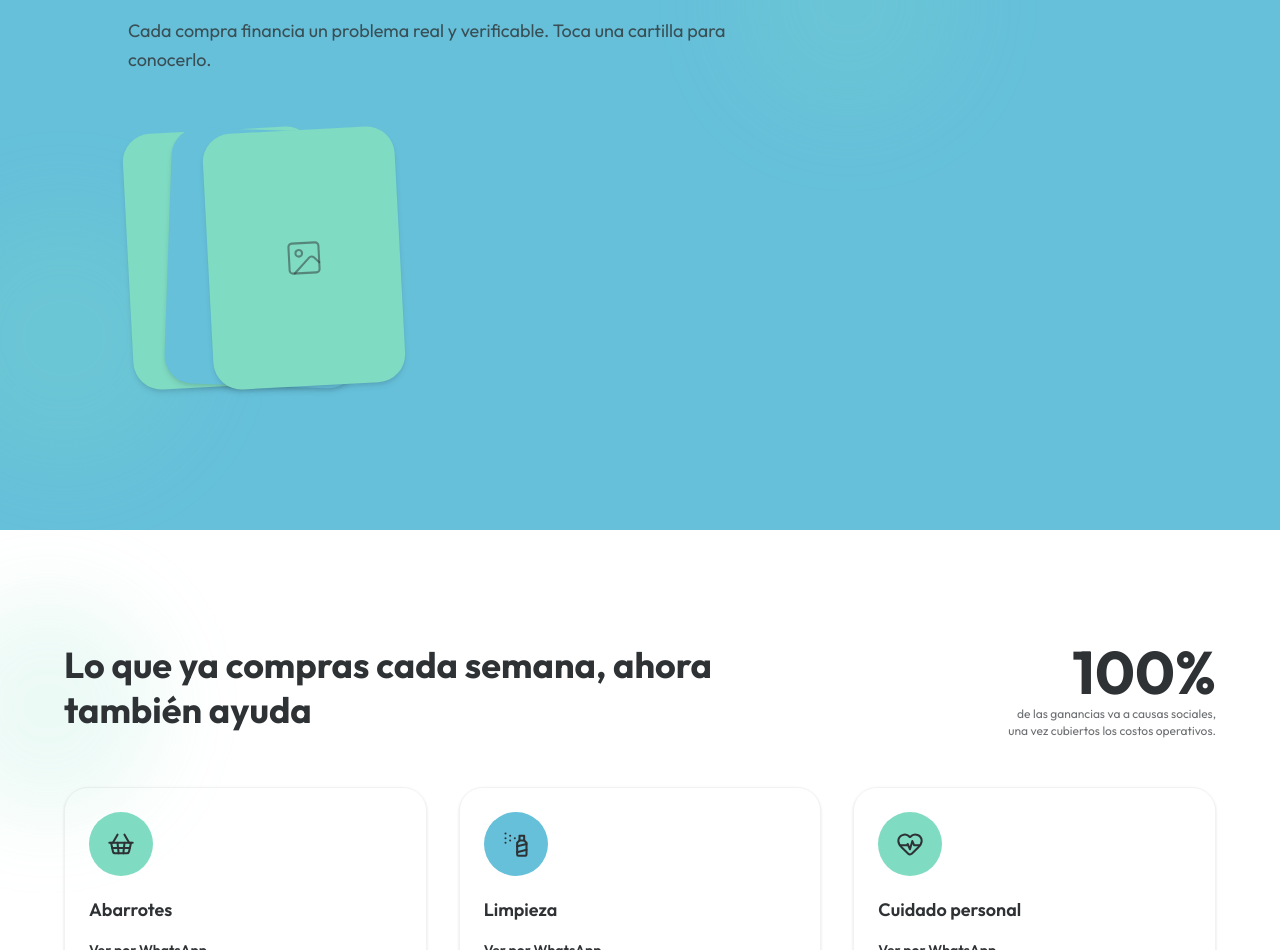
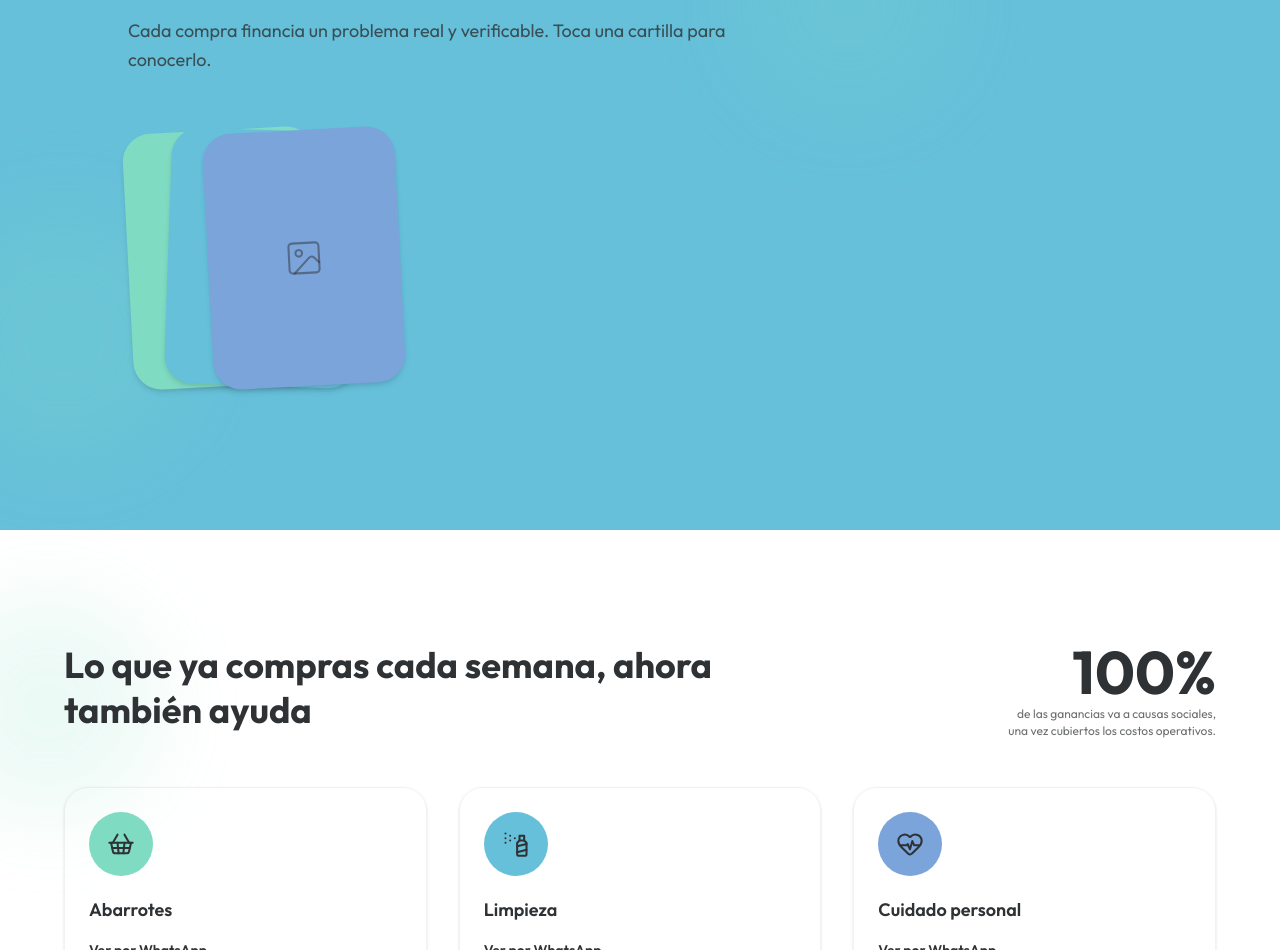
Before and after one commit to ForstDev/PAM_LP, a Next.js app: page / in a window 1280 px wide. Shown: the part 1862-2812 px from the top of the page. Built offline with nearby package versions, Linux system fonts and the light colour scheme.

Commit message:
Actualizacion de manual de marca

```diff
--- a/src/app/globals.css
+++ b/src/app/globals.css
@@ -14,6 +14,7 @@
   /* Paleta oficial — Manual de Marca PerúAyudemosMás */
   --color-verde: #7fdbc2; /* Verde Esperanza — primario, CTAs, logo */
   --color-celeste: #66c0da; /* secundario */
+  --color-azul: #7ba4db; /* nuevo secundario — manual de marca actualizado, sept. 2026 */
   /* Morado/lavanda fuera de uso — indicación explícita del cliente. */
   /* Plomo oscuro — reservado solo para el fondo del footer, no usar como
      color de elementos/circulos decorativos en ninguna otra sección. */
--- a/src/components/SignatureCircle.tsx
+++ b/src/components/SignatureCircle.tsx
@@ -3,11 +3,12 @@
 import { motion } from "motion/react";
 import type { ReactNode } from "react";
 
-type Color = "verde" | "celeste";
+type Color = "verde" | "celeste" | "azul";
 
 const colorMap: Record<Color, string> = {
   verde: "bg-verde",
   celeste: "bg-celeste",
+  azul: "bg-azul",
 };
 
 /**
--- a/src/components/sections/CatalogCarousel.tsx
+++ b/src/components/sections/CatalogCarousel.tsx
@@ -29,7 +29,7 @@ const categories: Category[] = [
   { name: "Belleza", icon: Sparkles },
 ];
 
-const circleColors = ["verde", "celeste"] as const;
+const circleColors = ["verde", "celeste", "azul"] as const;
 
 export function CatalogCarousel() {
   const [emblaRef] = useEmblaCarousel({
--- a/src/components/sections/IssueCardStack.tsx
+++ b/src/components/sections/IssueCardStack.tsx
@@ -6,7 +6,12 @@ import { ImageIcon, X } from "lucide-react";
 import { StatCounter } from "@/components/StatCounter";
 import { issues } from "./issuesData";
 
-const colorBg = { verde: "bg-verde", celeste: "bg-celeste" } as const;
+const colorBg = { verde: "bg-verde", celeste: "bg-celeste", azul: "bg-azul" } as const;
+const colorBorder = {
+  verde: "border-verde/40",
+  celeste: "border-celeste/40",
+  azul: "border-azul/40",
+} as const;
 
 export function IssueCardStack() {
   const [activeId, setActiveId] = useState<string | null>(null);
@@ -69,15 +74,21 @@ export function IssueCardStack() {
 
             <div className="flex flex-col gap-6 sm:flex-row">
               <div
-                className={`flex h-32 w-full flex-shrink-0 items-center justify-center rounded-2xl sm:h-auto sm:w-40 ${colorBg[active.color]}`}
+                className={`flex h-32 w-full flex-shrink-0 items-center justify-center rounded-2xl border-2 bg-foreground/[0.03] sm:h-auto sm:w-40 ${colorBorder[active.color]}`}
               >
-                <ImageIcon className="h-10 w-10 text-foreground/50" strokeWidth={1.25} />
+                <ImageIcon className="h-10 w-10 text-foreground/35" strokeWidth={1.25} />
               </div>
 
               <div className="min-w-0 flex-1 pr-8">
-                <h3 className="text-2xl font-bold leading-tight text-foreground">
-                  {active.title}
-                </h3>
+                <div className="flex items-center gap-2.5">
+                  <span
+                    aria-hidden
+                    className={`h-2.5 w-2.5 flex-shrink-0 rounded-full ${colorBg[active.color]}`}
+                  />
+                  <h3 className="text-2xl font-bold leading-tight text-foreground">
+                    {active.title}
+                  </h3>
+                </div>
 
                 {!active.hasContent && (
                   <p className="mt-2 inline-block rounded-full bg-foreground/5 px-3 py-1 text-xs font-medium text-foreground/60">
@@ -89,7 +100,7 @@ export function IssueCardStack() {
                   <div className="mt-4 grid grid-cols-2 gap-4">
                     {active.stats.map((stat) => (
                       <div key={stat.label}>
-                        <p className="text-2xl font-bold text-foreground">
+                        <p className="text-3xl font-bold text-foreground">
                           <StatCounter
                             to={stat.value}
                             decimals={stat.decimals}
--- a/src/components/sections/WhoWeAre.tsx
+++ b/src/components/sections/WhoWeAre.tsx
@@ -11,7 +11,7 @@ export function WhoWeAre() {
       className="relative isolate overflow-hidden bg-celeste/10 px-4 py-20 sm:px-6 sm:py-28 lg:px-8"
     >
       <GlowOrb className="-right-12 top-16 h-56 w-56 bg-verde/20 blur-2xl" />
-      <GlowOrb className="bottom-16 -left-10 h-52 w-52 bg-celeste/20 blur-2xl" />
+      <GlowOrb className="bottom-16 -left-10 h-52 w-52 bg-azul/25 blur-2xl" />
 
       <div className="relative mx-auto grid max-w-6xl items-center gap-12 lg:grid-cols-2">
         <SignatureCircle
--- a/src/components/sections/issuesData.ts
+++ b/src/components/sections/issuesData.ts
@@ -1,7 +1,7 @@
 export type Issue = {
   id: string;
   title: string;
-  color: "verde" | "celeste";
+  color: "verde" | "celeste" | "azul";
   hasContent: boolean;
   summary: string;
   description: string;
@@ -40,7 +40,7 @@ export const issues: Issue[] = [
   {
     id: "proxima-causa-2",
     title: "Próxima causa",
-    color: "verde",
+    color: "azul",
     hasContent: false,
     summary: "Contenido en definición con el cliente.",
     description:
```
